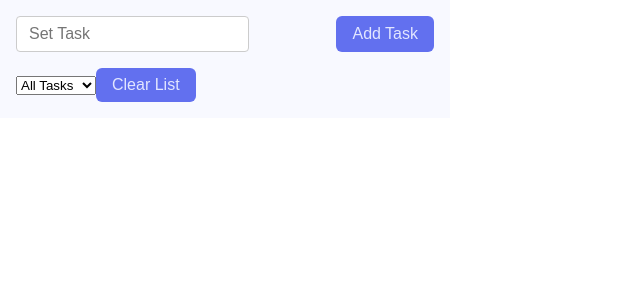
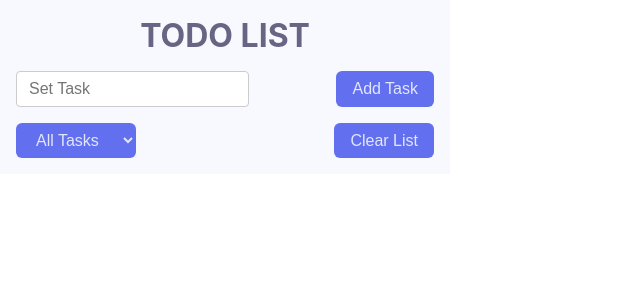
Before and after one commit to OlgaMinaievaWebDev/todoapp, a React (Create React App) app: page / in a window 1280 px wide. Shown: the top 300 px of the page, without its empty margins (0-640 px from the left). Built offline with nearby package versions, Linux system fonts and the light colour scheme.

Commit message:
complete

```diff
--- a/src/Form.jsx
+++ b/src/Form.jsx
@@ -17,6 +17,8 @@ export default function Form({ onAddTasks }) {
   }
 
   return (
+    <>
+      <h1>TODO LIST</h1>
       <form className="todo--input" onSubmit={handleSubmit}>
         <input
           type="text"
@@ -26,5 +28,6 @@ export default function Form({ onAddTasks }) {
         />
         <button className="btn">Add Task</button>
       </form>
+    </>
   );
 }
--- a/src/TodoList.jsx
+++ b/src/TodoList.jsx
@@ -29,7 +29,11 @@ export default function TodoList({
         />
       ))}
       <div className="actions">
-        <select value={sortBy} onChange={(e) => setSortBy(e.target.value)}>
+        <select
+          className="btn"
+          value={sortBy}
+          onChange={(e) => setSortBy(e.target.value)}
+        >
           <option value="all">All Tasks</option>
           <option value="done">Complete</option>
           <option value="alphabet">In order</option>
--- a/src/index.css
+++ b/src/index.css
@@ -71,3 +71,8 @@ h1 {
   outline: none;
   max-width: 120px;
 }
+
+.actions {
+  display: flex;
+  justify-content: space-between;
+}
```
Lines whose indentation alone changed are shown as unchanged.
